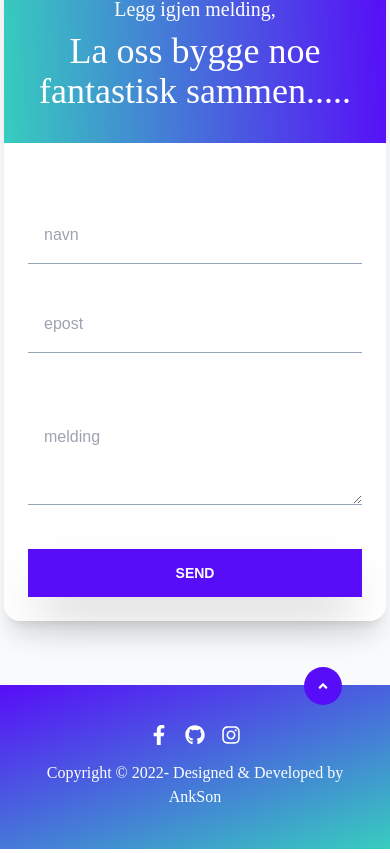
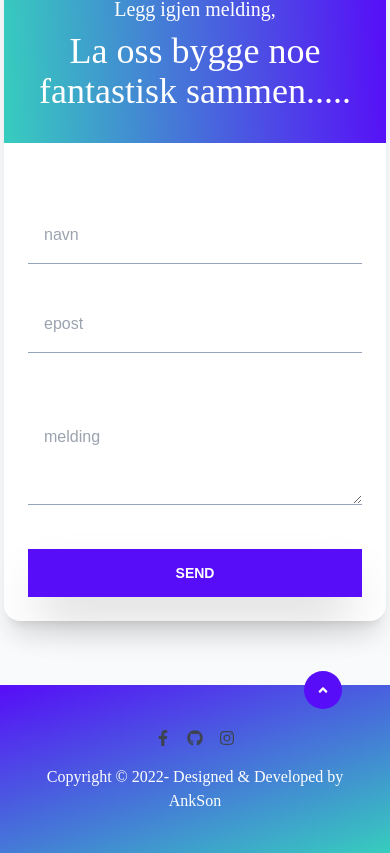
Before and after one commit to aktson/ankit-react-portfolio, a React (Create React App) app: page / in a window 390 px wide. Shown: the part 3609-4462 px from the top of the page. Built offline with nearby package versions, Linux system fonts and the light colour scheme; no server answers.

Commit message:
modal overlay added

```diff
--- /dev/null
+++ b/src/components/inner-sections/ModalOverlay.jsx
@@ -0,0 +1,18 @@
+import { motion, AnimatePresence } from "framer-motion";
+
+function ModalOverlay({ children }) {
+	return (
+		<AnimatePresence>
+			<motion.div
+				className="container mx-auto flex justify-center items-center"
+				initial={{ y: -300 }}
+				animate={{ y: 0 }}
+				exit={{ y: 0 }}
+				transition={{ type: "spring", bounce: 0.4, duration: 0.6 }}>
+				{children}
+			</motion.div>
+		</AnimatePresence>
+	);
+}
+
+export default ModalOverlay;
--- a/src/components/inner-sections/ModalProjects.jsx
+++ b/src/components/inner-sections/ModalProjects.jsx
@@ -1,21 +1,15 @@
 import { FaTimes, FaExternalLinkAlt, FaGithub } from "react-icons/fa";
-import { motion, AnimatePresence } from "framer-motion";
 import ReactDom from "react-dom";
 import Slider from "./Slider";
+import ModalOverlay from "./ModalOverlay";
 
-function Modal({ title, stack, summary, img, url, github, open, onClose, sliderImages, length }) {
+function ModalProjects({ title, stack, summary, url, github, open, onClose, sliderImages, length }) {
 	if (!open) return null;
 
 	return ReactDom.createPortal(
 		<div className="p-2 md:flex justify-center items-center" id="my-modal">
-			<AnimatePresence>
-				<motion.div
-					className="container mx-auto flex justify-center items-center"
-					initial={{ y: -300 }}
-					animate={{ y: 0 }}
-					exit={{ y: 0 }}
-					transition={{ type: "spring", bounce: 0.4, duration: 0.6 }}>
-					<div className="max-w-2xl  bg-base-100 rounded-lg grid  grid-rows-auto md:grid-rows-2 " style={{ maxHeight: "850px" }}>
+			<ModalOverlay>
+				<div className="max-w-2xl  bg-base-100 rounded-lg grid  grid-rows-auto md:grid-rows-2 z-50 " style={{ maxHeight: "850px" }}>
 					<Slider sliderImages={sliderImages} length={length} />
 					<div className="card-body bg-base-100">
 						<h3 className="card-title flex flex-col text-neutral">
@@ -48,11 +42,10 @@ function Modal({ title, stack, summary, img, url, github, open, onClose, sliderI
 						</div>
 					</div>
 				</div>
-				</motion.div>
-			</AnimatePresence>
+			</ModalOverlay>
 		</div>,
 		document.getElementById("portal")
 	);
 }
 
-export default Modal;
+export default ModalProjects;
--- a/src/components/inner-sections/ProjectsCard.jsx
+++ b/src/components/inner-sections/ProjectsCard.jsx
@@ -5,9 +5,14 @@ import { FaAngleRight } from "react-icons/fa";
 function ProjectsCard({ id, title, img, stack, summary, url, github, stacks, sliderImages, length }) {
 	const [isOpen, setIsOpen] = useState(false);
 
-	const handleClick = () => {
+	const openModal = () => {
 		setIsOpen(true);
 		document.body.style.overflow = "hidden";
+	};
+
+	const closeModal = () => {
+		setIsOpen(false);
+		document.body.style.overflow = "auto";
 	};
 
 	const mappedStackImg = stacks.map((stackImage) => {
@@ -30,7 +35,7 @@ function ProjectsCard({ id, title, img, stack, summary, url, github, stacks, sli
 			<div className=" w-full p-8 relative">
 				<h3>{title}</h3>
 				<div className="flex gap-4 mt-5">{mappedStackImg}</div>
-				<button className="btn btn-primary absolute rounded-full -top-6 right-2 shadow-xl" onClick={handleClick} key={id}>
+				<button className="btn btn-primary absolute rounded-full -top-6 right-2 shadow-xl" onClick={openModal} key={id}>
 					<FaAngleRight />
 				</button>
 				{isOpen && (
@@ -45,10 +50,7 @@ function ProjectsCard({ id, title, img, stack, summary, url, github, stacks, sli
 						github={github}
 						sliderImages={sliderImages}
 						length={length}
-						onClose={() => {
-							setIsOpen(!isOpen);
-							document.body.style.overflow = "auto";
-						}}
+						onClose={closeModal}
 					/>
 				)}
 			</div>
--- a/src/components/inner-sections/Slider.jsx
+++ b/src/components/inner-sections/Slider.jsx
@@ -33,7 +33,7 @@ function Slider({ sliderImages, length }) {
 	return (
 		<>
 			{
-				<div className=" flex  justify-center items-center mx-auto overflow-clip  relative w-full">
+				<div className=" flex  justify-center items-center mx-auto overflow-clip  relative w-full z-50">
 					<button className="btn btn-accent  absolute rounded-full left-2 shadow-xl z-10" onClick={slideLeft}>
 						<FaAngleLeft />
 					</button>
--- a/src/components/layout/Footer.jsx
+++ b/src/components/layout/Footer.jsx
@@ -1,4 +1,6 @@
-import { FaGithub, FaFacebookF, FaInstagram } from "react-icons/fa";
+import Facebook from "./socialIcons/Facebook";
+import Github from "./socialIcons/Github";
+import Instagram from "./socialIcons/Instagram";
 import ToTopButton from "./ToTopButton";
 
 function Footer() {
@@ -6,15 +8,9 @@ function Footer() {
 	return (
 		<footer className="footer" id="footer">
 			<div className="flex  justify-center gap-4 text-center sm:hidden">
-				<a href="https://www.facebook.com/ankitsoni86" target="_blank">
-					<FaFacebookF size={20} />
-				</a>
-				<a href="https://github.com/aktson?tab=repositories" target="_blank">
-					<FaGithub size={20} />
-				</a>
-				<a href="https://www.instagram.com/ankt8soni" target="_blank">
-					<FaInstagram size={20} />
-				</a>
+				<Facebook />
+				<Github />
+				<Instagram />
 			</div>
 			<div>
 				<p>Copyright &copy; {year}- Designed & Developed by AnkSon</p>
--- a/src/components/layout/Social.jsx
+++ b/src/components/layout/Social.jsx
@@ -1,28 +1,23 @@
-import { FaGithub, FaFacebookF, FaInstagram, FaEnvelope } from "react-icons/fa";
+import Email from "./socialIcons/Email";
+import Facebook from "./socialIcons/Facebook";
+import Github from "./socialIcons/Github";
+import Instagram from "./socialIcons/Instagram";
 
 function Social() {
 	return (
 		<div className="hidden sm:block sm:fixed sm:bottom-20 sm:left-2 mb-5 ">
 			<ul className=" w-16 flex flex-col justify-center items-center gap-3 cursor-pointer">
 				<li>
-          <a href="https://github.com/aktson?tab=repositories" target="_blank">
-            <FaGithub className="social-icons " />
-          </a>
+					<Github />
 				</li>
 				<li>
-          <a href="https://www.facebook.com/ankitsoni86" target="_blank">
-            <FaFacebookF className="social-icons" />
-          </a>
+					<Facebook />
 				</li>
 				<li>
-          <a href="https://www.instagram.com/ankt8soni" target="_blank">
-            <FaInstagram className="social-icons" />
-          </a>
+					<Instagram />
 				</li>
 				<li>
-          <a href="mailto:akt_soni@yahoo.co.in">
-            <FaEnvelope className="social-icons" />
-          </a>
+					<Email />
 				</li>
 			</ul>
 			<div className="line-after-icons"></div>
--- /dev/null
+++ b/src/components/layout/socialIcons/Email.jsx
@@ -0,0 +1,11 @@
+import { FaEnvelope } from "react-icons/fa";
+
+function Email() {
+	return (
+		<a href="mailto:akt_soni@yahoo.co.in" rel="noreferrer">
+			<FaEnvelope className="social-icons" />
+		</a>
+	);
+}
+
+export default Email;
--- /dev/null
+++ b/src/components/layout/socialIcons/Facebook.jsx
@@ -0,0 +1,10 @@
+import { FaFacebookF } from "react-icons/fa";
+function Facebook() {
+	return (
+		<a href="https://www.facebook.com/ankitsoni86" target="_blank" rel="noreferrer">
+			<FaFacebookF className="social-icons" />
+		</a>
+	);
+}
+
+export default Facebook;
--- /dev/null
+++ b/src/components/layout/socialIcons/Github.jsx
@@ -0,0 +1,11 @@
+import { FaGithub } from "react-icons/fa";
+
+function Github() {
+	return (
+		<a href="https://github.com/aktson?tab=repositories" target="_blank" rel="noreferrer">
+			<FaGithub className="social-icons " />
+		</a>
+	);
+}
+
+export default Github;
--- /dev/null
+++ b/src/components/layout/socialIcons/Instagram.jsx
@@ -0,0 +1,11 @@
+import { FaInstagram } from "react-icons/fa";
+
+function Instagram() {
+	return (
+		<a href="https://www.instagram.com/ankt8soni" target="_blank" rel="noreferrer">
+			<FaInstagram className="social-icons" />
+		</a>
+	);
+}
+
+export default Instagram;
--- a/src/components/sections/Projects.jsx
+++ b/src/components/sections/Projects.jsx
@@ -15,7 +15,6 @@ function Projects() {
 		const stackImages = item.stacks.data;
 		const sliderImages = items.attributes.sliderImages.data;
 		const length = sliderImages.length;
-		console.log();
 
 		return (
 			<ProjectsCard
```
Lines whose indentation alone changed are shown as unchanged.
